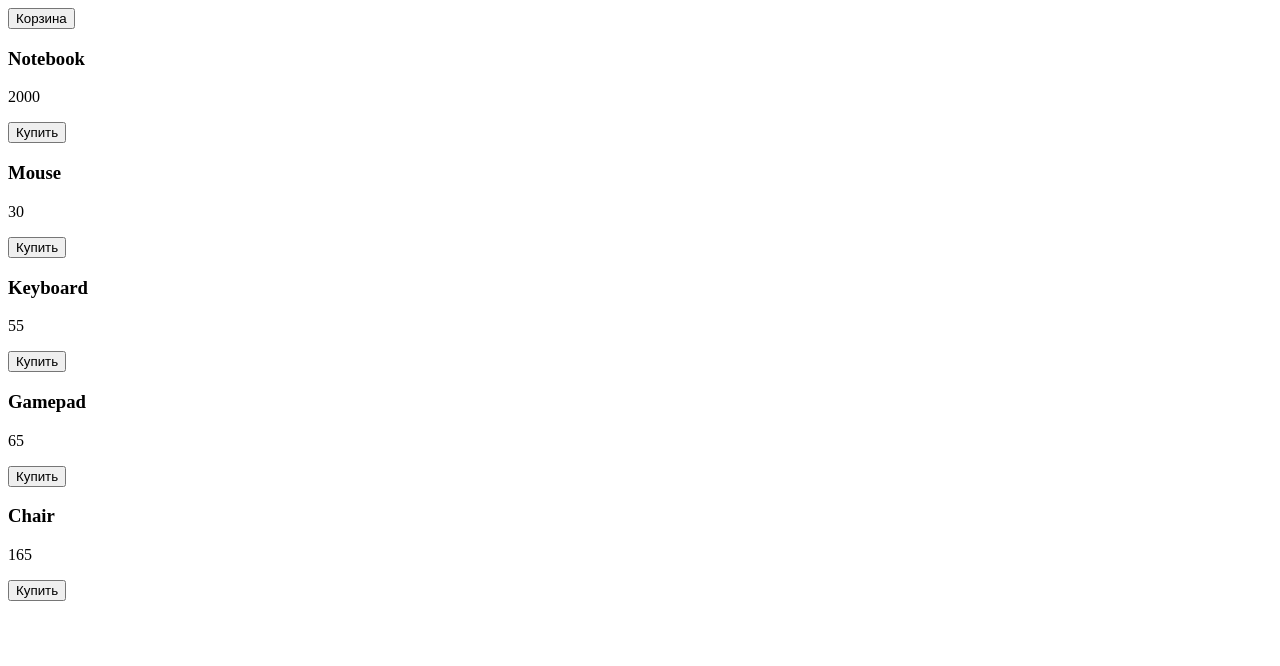
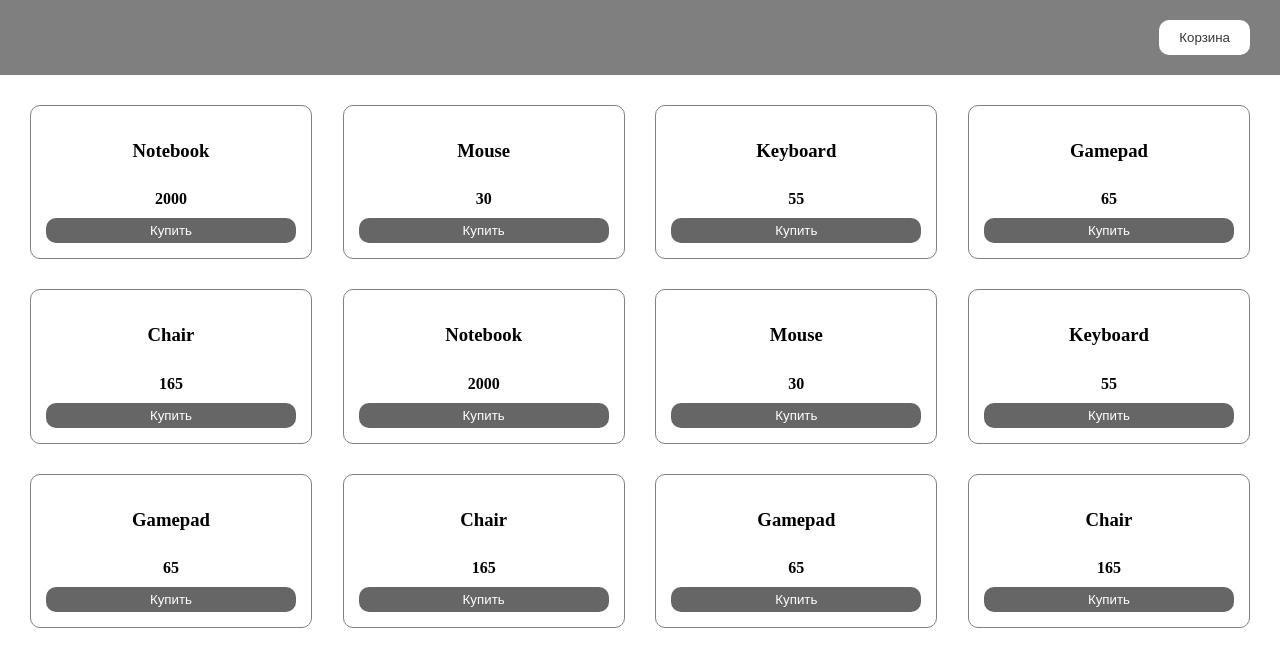
Before and after one commit to KosmoPirat/JS-2-Progressive, a plain HTML site: page project/index.html in a window 1280 px wide. Drawn offline with Linux system fonts and the light colour scheme.

Commit message:
1 задание сделано

```diff
--- /dev/null
+++ b/project/css/style.css
@@ -0,0 +1,78 @@
+body{
+    margin: 0;
+}
+.header {
+    background: rgba(0,0,0,0.5);
+    padding: 20px 30px 20px 30px;
+    max-width: 100%;
+    display: flex;
+    justify-content: flex-end;
+}
+
+.products {
+    display: flex;
+    flex-wrap: wrap;
+    justify-content: space-between;
+    padding: 30px 30px;
+}
+
+.products__item {
+    width: 250px;
+    display: flex;
+    flex-direction: column;
+    justify-content: center;
+    text-align: center;
+    border: 1px solid gray;
+    -webkit-border-radius: 10px;
+    -moz-border-radius: 10px;
+    border-radius: 10px;
+    padding: 15px 15px;
+    margin-bottom: 30px;
+}
+
+.price {
+    padding: 10px 0;
+    font-weight: bold;
+}
+
+.btn {
+    outline: none;
+    border: none;
+    background: none;
+}
+
+.buy-btn {
+    background-color: #666666;
+    color: white;
+    padding: 5px 10px;
+    -webkit-border-radius: 5px;
+    -moz-border-radius: 5px;
+    border-radius: 10px;
+    cursor: pointer;
+}
+
+.buy-btn:hover {
+    background-color: #535353;
+}
+
+.buy-btn:active {
+    background-color: #707070;
+}
+
+.header__btn-cart {
+    background-color: #ffffff;
+    color: #373737;
+    padding: 10px 20px;
+    -webkit-border-radius: 5px;
+    -moz-border-radius: 5px;
+    border-radius: 10px;
+    cursor: pointer;
+}
+
+.header__btn-cart:hover {
+    background-color: #dbdbdb;
+}
+
+.header__btn-cart:active {
+    background-color: #ffffff;
+}
--- a/project/index.html
+++ b/project/index.html
@@ -3,12 +3,13 @@
 <head>
     <meta charset="UTF-8">
     <title>Shop</title>
+    <link rel="stylesheet" href="css/style.css">
 </head>
 <body>
-    <header>
-        <button class="btn-cart" type="button">Корзина</button>
+    <header class="header">
+        <button class="header__btn-cart btn" type="button">Корзина</button>
     </header>
-    <main>
+    <main class="content">
         <div class="products">
 
         </div>
--- a/project/js/main.js
+++ b/project/js/main.js
@@ -4,15 +4,21 @@ const products = [
     {id: 3, title: 'Keyboard', price: 55},
     {id: 4, title: 'Gamepad', price: 65},
     {id: 5, title: 'Chair', price: 165},
+    {id: 6, title: 'Notebook', price: 2000},
+    {id: 7, title: 'Mouse', price: 30},
+    {id: 8, title: 'Keyboard', price: 55},
+    {id: 9, title: 'Gamepad', price: 65},
+    {id: 10, title: 'Chair', price: 165},
+    {id: 11, title: 'Gamepad', price: 65},
+    {id: 12, title: 'Chair', price: 165},
 ];
 
-const renderProduct = (title = 'Title', price = 'Price not specified') => {
-    return `<div class="product-item">
-                <h3>${title}</h3>
-                <p>${price}</p>
-                <button class="buy-btn">Купить</button>
-            </div>`
-};
+const renderProduct = (title = 'No title specified', price = 'Price not specified') =>
+`<div class="products__item">
+    <h3>${title}</h3>
+    <span class="price">${price}</span>
+    <button class="buy-btn btn">Купить</button>
+</div>`;
 
 const renderPage = list => {
     const productsList = list.map(item => renderProduct(item.title, item.price)).join('');
```
